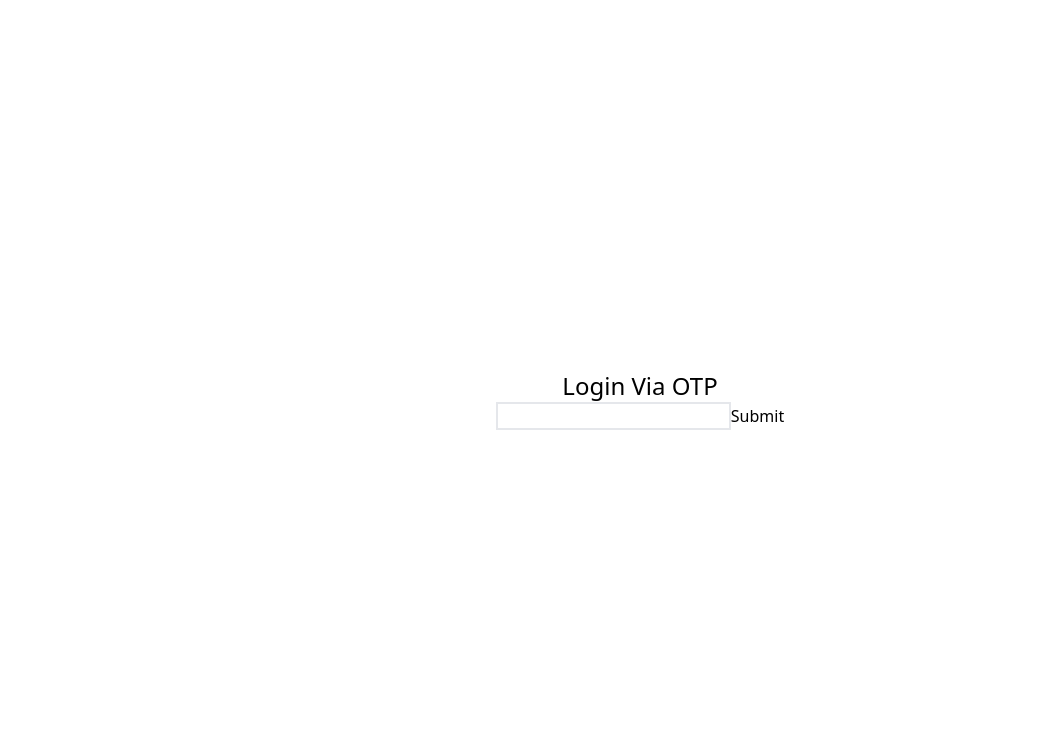
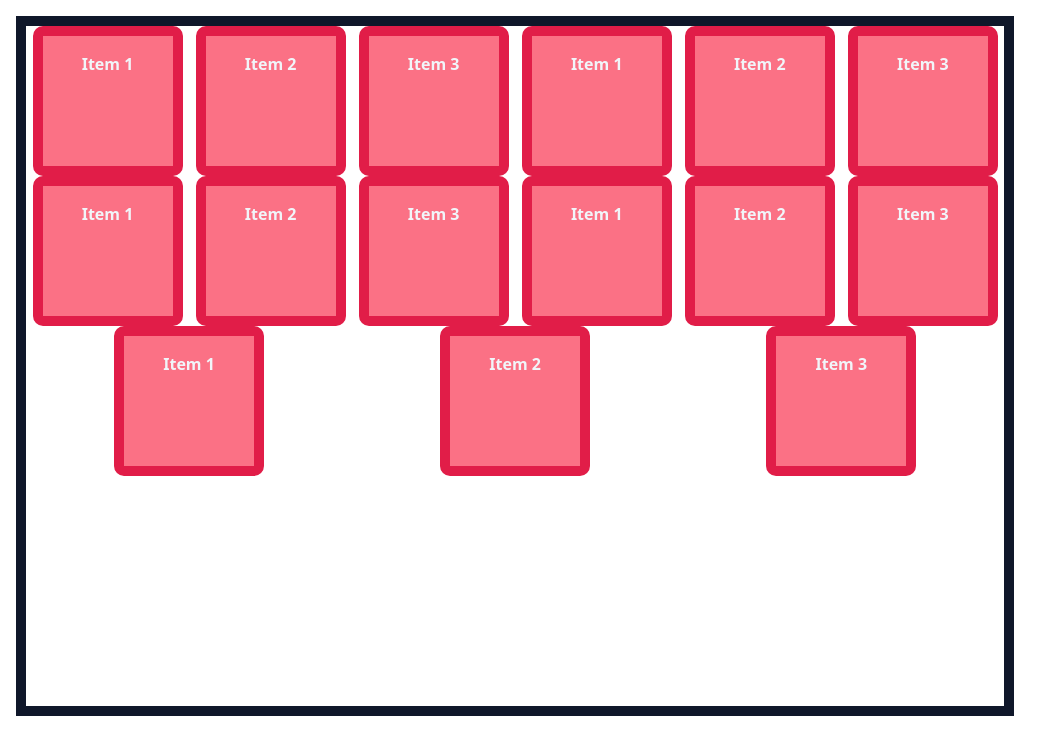
Before and after one commit to SafalBhandari12/Harkirat, a React (Vite) app: page / in a window 1280 px wide. Shown: the top 754 px of the page, without its empty margins (0-1061 px from the left). Built offline with nearby package versions, Linux system fonts and the light colour scheme.

Commit message:
flex box concepts of css

```diff
--- a/src/App.jsx
+++ b/src/App.jsx
@@ -1,19 +1,55 @@
-import { RecoilRoot } from "recoil";
-import BackgroundChanger from "./pages/BackgroundChanger";
-import LoginOtp from "./pages/LoginOtp";
-import ParaGenerator from "./pages/ParaGenerator";
-import ProfilePage from "./pages/ProfilePage";
-
 function App() {
   return (
-    <>
-      {/* <ProfilePage /> */}
-      {/* <BackgroundChanger /> */}
-      {/* <ParaGenerator /> */}
-      <RecoilRoot>
-        <LoginOtp />
-      </RecoilRoot>
-    </>
+    <div className='m-4'>
+      <div className='w-4/5 h-[700px] border-[10px] border-[#0f172a] flex justify-around items-center flex-wrap content-start'>
+        <div className='w-[150px] h-[150px] bg-[#fb7185] p-4 font-bold text-[#f1f5f9] text-center border-[10px] border-[#e11d48] rounded-[10px]'>
+          Item 1
+        </div>
+        <div className='w-[150px] h-[150px] bg-[#fb7185] p-4 font-bold text-[#f1f5f9] text-center border-[10px] border-[#e11d48] rounded-[10px]'>
+          Item 2
+        </div>
+        <div className='w-[150px] h-[150px] bg-[#fb7185] p-4 font-bold text-[#f1f5f9] text-center border-[10px] border-[#e11d48] rounded-[10px]'>
+          Item 3
+        </div>
+        <div className='w-[150px] h-[150px] bg-[#fb7185] p-4 font-bold text-[#f1f5f9] text-center border-[10px] border-[#e11d48] rounded-[10px]'>
+          Item 1
+        </div>
+        <div className='w-[150px] h-[150px] bg-[#fb7185] p-4 font-bold text-[#f1f5f9] text-center border-[10px] border-[#e11d48] rounded-[10px]'>
+          Item 2
+        </div>
+        <div className='w-[150px] h-[150px] bg-[#fb7185] p-4 font-bold text-[#f1f5f9] text-center border-[10px] border-[#e11d48] rounded-[10px]'>
+          Item 3
+        </div>
+        <div className='w-[150px] h-[150px] bg-[#fb7185] p-4 font-bold text-[#f1f5f9] text-center border-[10px] border-[#e11d48] rounded-[10px]'>
+          Item 1
+        </div>
+        <div className='w-[150px] h-[150px] bg-[#fb7185] p-4 font-bold text-[#f1f5f9] text-center border-[10px] border-[#e11d48] rounded-[10px]'>
+          Item 2
+        </div>
+        <div className='w-[150px] h-[150px] bg-[#fb7185] p-4 font-bold text-[#f1f5f9] text-center border-[10px] border-[#e11d48] rounded-[10px]'>
+          Item 3
+        </div>
+        <div className='w-[150px] h-[150px] bg-[#fb7185] p-4 font-bold text-[#f1f5f9] text-center border-[10px] border-[#e11d48] rounded-[10px]'>
+          Item 1
+        </div>
+        <div className='w-[150px] h-[150px] bg-[#fb7185] p-4 font-bold text-[#f1f5f9] text-center border-[10px] border-[#e11d48] rounded-[10px]'>
+          Item 2
+        </div>
+        <div className='w-[150px] h-[150px] bg-[#fb7185] p-4 font-bold text-[#f1f5f9] text-center border-[10px] border-[#e11d48] rounded-[10px]'>
+          Item 3
+        </div>
+        <div className='w-[150px] h-[150px] bg-[#fb7185] p-4 font-bold text-[#f1f5f9] text-center border-[10px] border-[#e11d48] rounded-[10px]'>
+          Item 1
+        </div>
+        <div className='w-[150px] h-[150px] bg-[#fb7185] p-4 font-bold text-[#f1f5f9] text-center border-[10px] border-[#e11d48] rounded-[10px]'>
+          Item 2
+        </div>
+        <div className='w-[150px] h-[150px] bg-[#fb7185] p-4 font-bold text-[#f1f5f9] text-center border-[10px] border-[#e11d48] rounded-[10px]'>
+          Item 3
+        </div>
+      </div>
+    </div>
   );
 }
+
 export default App;
```
